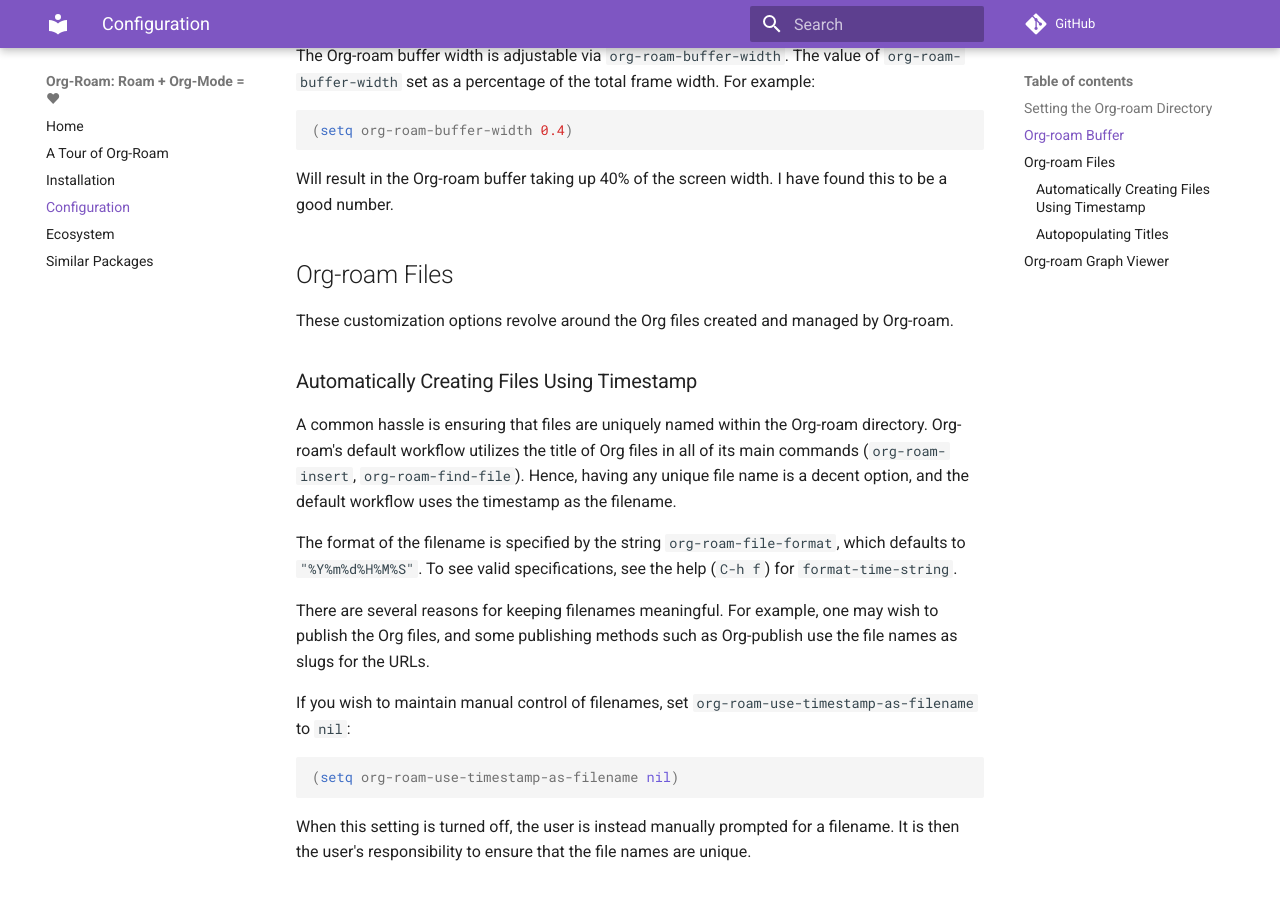
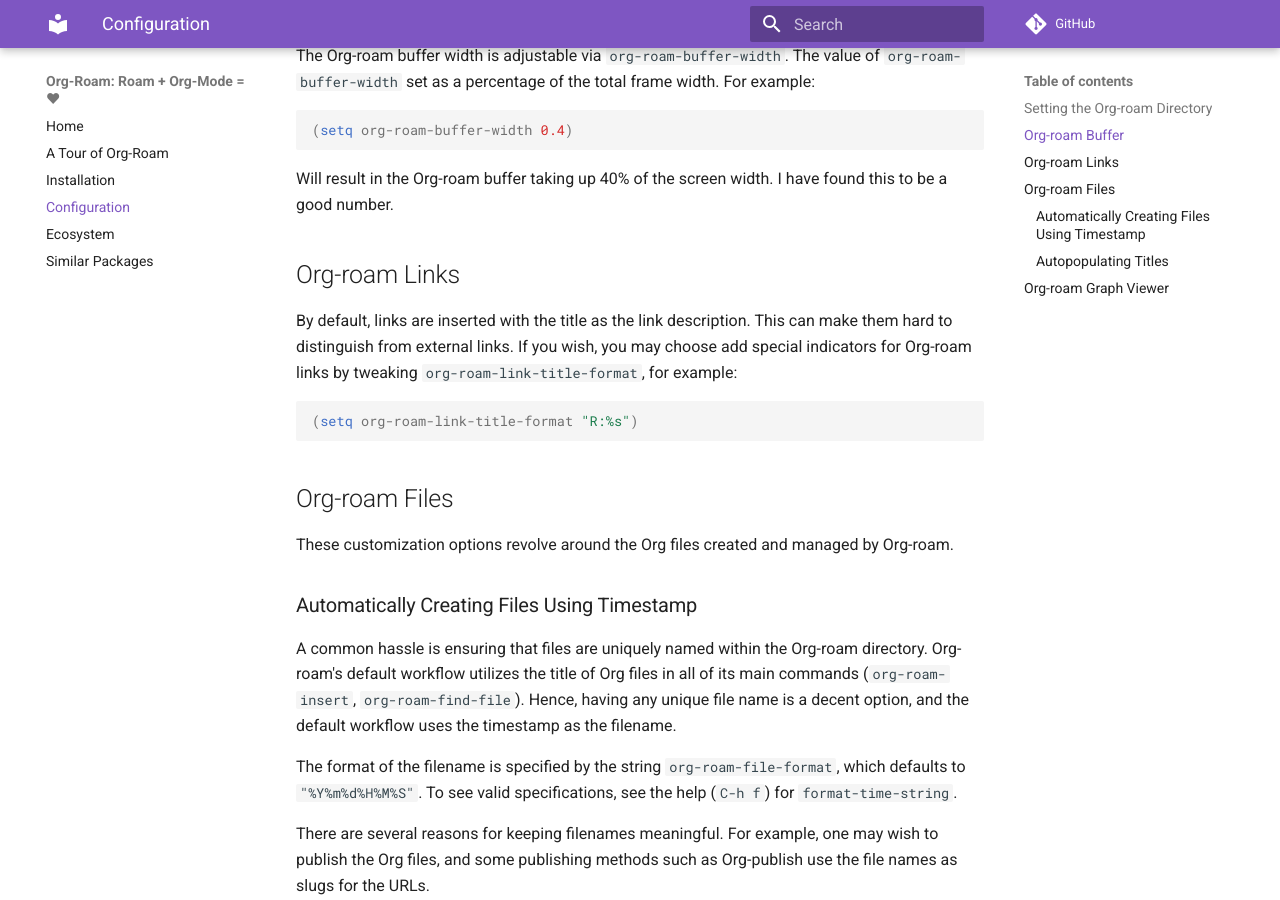
Before and after one commit to org-roam/org-roam, an MkDocs documentation site: the page built from doc/configuration.md, in a window 1280 px wide and 900 px high, scrolled down 813 px. Built offline with MkDocs 1.6.1 and Material for MkDocs 9.7.7, drawn with Linux system fonts in a browser that asks for light colours; comment, search, counter and statistics services are not loaded.

Commit message:
document org-roam-link-title-format

````diff
--- a/doc/configuration.md
+++ b/doc/configuration.md
@@ -41,6 +41,17 @@
 
 Will result in the Org-roam buffer taking up 40% of the screen width.
 I have found this to be a good number.
+
+## Org-roam Links
+
+By default, links are inserted with the title as the link description.
+This can make them hard to distinguish from external links. If you
+wish, you may choose add special indicators for Org-roam links by
+tweaking `org-roam-link-title-format`, for example:
+
+```emacs-lisp
+(setq org-roam-link-title-format "R:%s")
+```
 
 ## Org-roam Files
 
````
